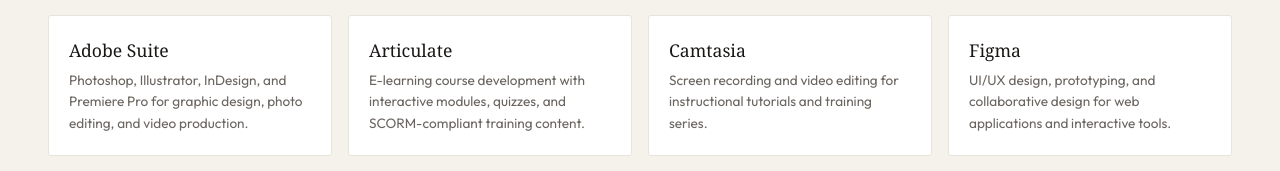
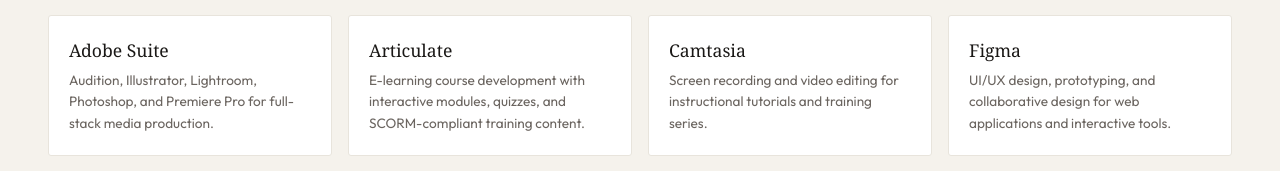
Before and after one commit to aebens/portfolio, a React (Vite) app: page /portfolio/tech-stack in a window 1280 px wide. Shown: the part 781-952 px from the top of the page. Built offline with nearby package versions, Linux system fonts and the light colour scheme; a web font is replaced by a local one.

Commit message:
rearrange about section

```diff
--- a/src/components/home/About.tsx
+++ b/src/components/home/About.tsx
@@ -26,8 +26,7 @@
           This degree has been instrumental in exposing me to a wide array of digital
           media projects.  While the ALM is only 12 courses, including the capstone, I have made use of my tuition remission benefit at Harvard to take many more courses than were required.
         </p>
-        <div className="about-grid">
-          <div>
+        <div className="about-education">
           <div className="about-item-label">Education</div>
           <ul className="about-list">
             <li>Harvard University, ALM in Extension Studies - Digital Media Design, expected February 2027
@@ -50,6 +49,7 @@
             <li>Middlebury College, BA - German, Religion minor, 2009</li>
           </ul>
         </div>
+        <div className="about-grid">
           <div>
             <div className="about-item-label">Certifications and Licensure</div>
             <div className="about-item-value">Certified Pre-award Research Administrator (CPRA), Certified Financial Research Administrator (CFRA), Microsoft Excel Expert (score 912), Prelimary License for Teaching History, 6-12</div>
--- a/src/pages/TechStackPage.tsx
+++ b/src/pages/TechStackPage.tsx
@@ -35,7 +35,7 @@
 const designTools: Tool[] = [
   {
     name: "Adobe Suite",
-    description: "Photoshop, Illustrator, InDesign, and Premiere Pro for graphic design, photo editing, and video production.",
+    description: "Audition, Illustrator, Lightroom, Photoshop, and Premiere Pro for full-stack media production.",
   },
   {
     name: "Articulate",
--- a/src/styles/global.css
+++ b/src/styles/global.css
@@ -552,11 +552,15 @@
   font-size: 0.92rem;
 }
 
+.about-education {
+  margin-top: 32px;
+  margin-bottom: 28px;
+}
+
 .about-grid {
   display: grid;
   grid-template-columns: 1fr 1fr;
   gap: 20px;
-  margin-top: 32px;
 }
 
 .about-item-label {
```
Lines whose indentation alone changed are shown as unchanged.
